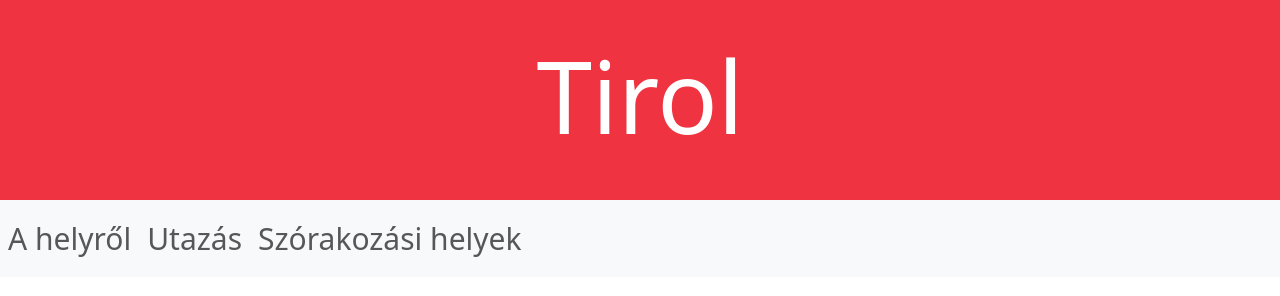
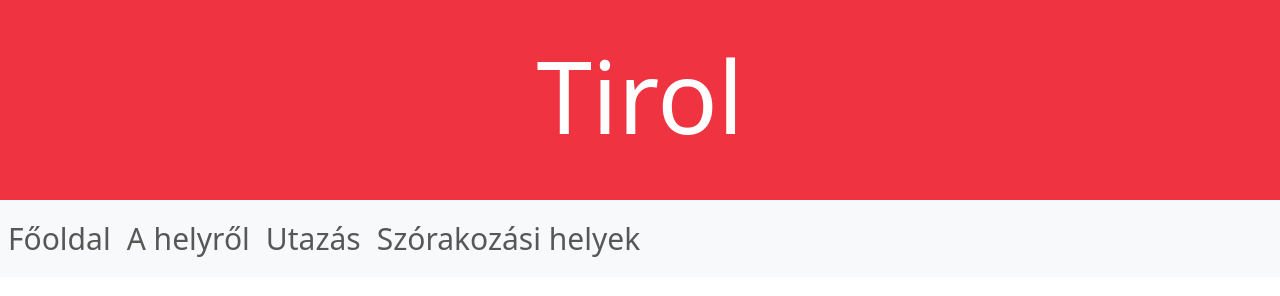
Before and after one commit to zoleeskatess/Nyaralas, a plain HTML site: page helyrol.html in a window 1280 px wide. Drawn offline with nearby package versions, Linux system fonts and the light colour scheme.

Commit message:
navbar helyrehozása

```diff
--- a/helyrol.html
+++ b/helyrol.html
@@ -16,6 +16,9 @@
 
             <ul class="navbar-nav">
               <li class="nav-item">
+                <a class="nav-link" href="index.html" target="_blank">Főoldal</a>
+              </li>
+              <li class="nav-item">
                 <a class="nav-link" href="helyrol.html" target="_blank">A helyről</a>
               </li>
               <li class="nav-item">
```
Also changed, not shown: index.html (+3 -0 lines), szorakozas.html (+3 -0 lines), utazas.html (+3 -0 lines).
